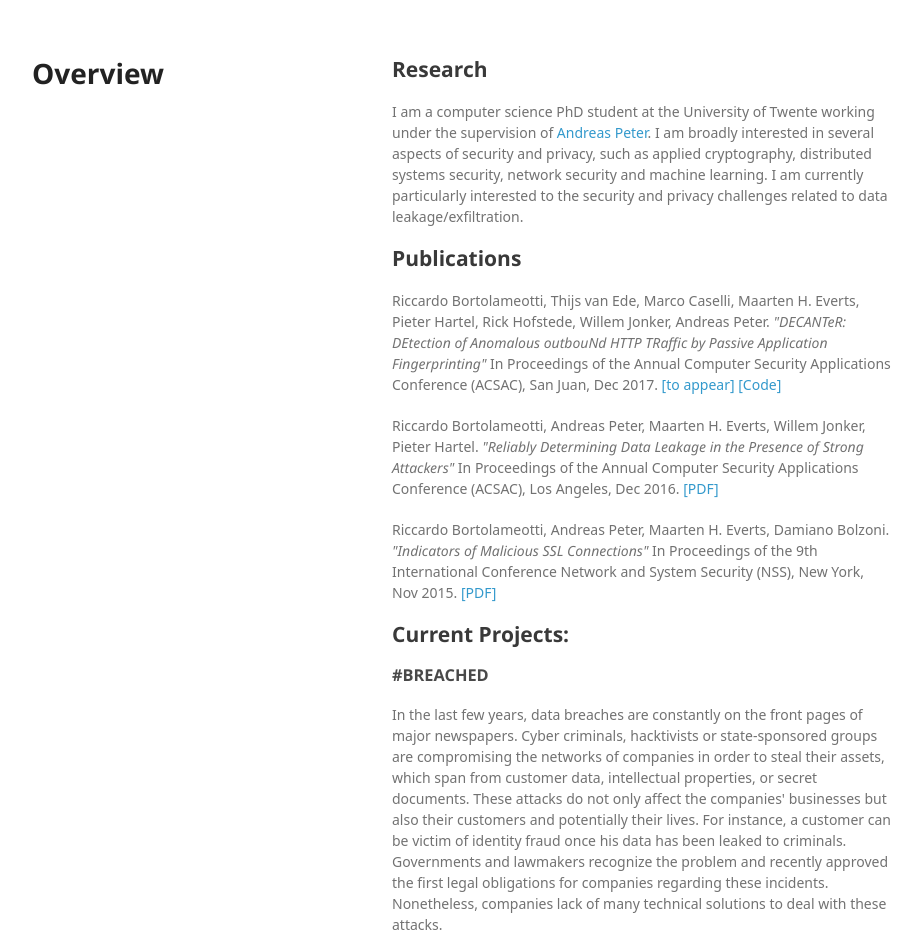
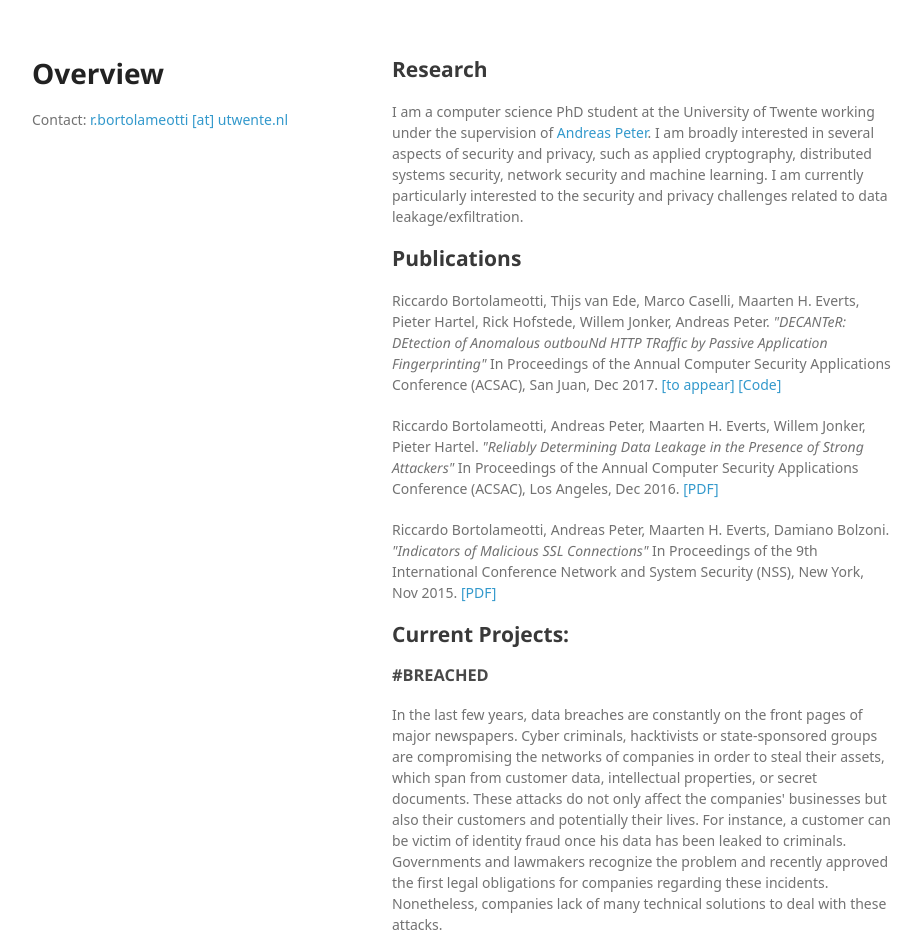
Before and after one commit to rbortolameotti/rbortolameotti.github.io, a plain HTML site: page index.html in a window 1280 px wide. Shown: the top 938 px of the page, without its empty margins (178-1099 px from the left). Drawn offline with Linux system fonts and the light colour scheme; a web font is replaced by a local one.

Commit message:
add email contact

```diff
--- a/index.html
+++ b/index.html
@@ -16,7 +16,7 @@
     <div class="wrapper">
       <header>
         <h1>Overview</h1>
-
+	<p>Contact: <a href="mailto:r.bortolameotti@utwente.nl">r.bortolameotti [at] utwente.nl</a></p>
       </header>
       <section>
         <h2>
```
